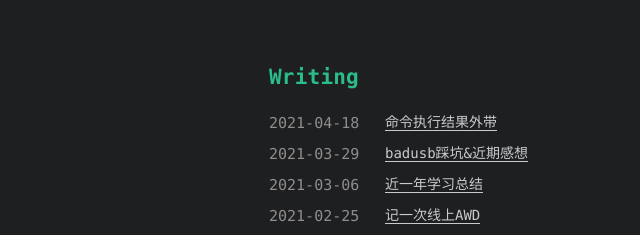
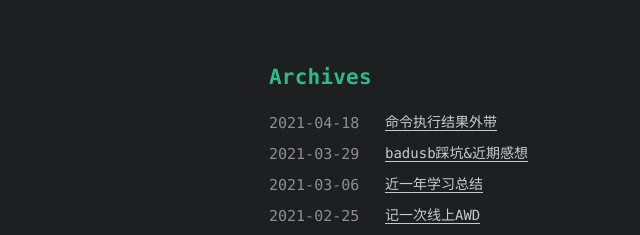
Before and after one commit to polosec/polosec.github.io, a plain HTML site: page index.html in a window 1280 px wide. Shown: the part 189-424 px from the top of the page, 19-659 px from the left. Drawn offline with nearby package versions, Linux system fonts and the light colour scheme; a web font is replaced by a local one.

Commit message:
Site updated: 2021-04-21 06:46:30

```diff
--- a/index.html
+++ b/index.html
@@ -102,7 +102,7 @@
 </section>
 
 <section id="writing">
-  <span class="h1"><a href="/archives/">Writing</a></span>
+  <span class="h1"><a href="/archives/">Archives</a></span>
 
   <ul class="post-list">
 
```
Also changed, not shown: page/2/index.html (+1 -1 lines), page/3/index.html (+1 -1 lines), page/4/index.html (+1 -1 lines), page/5/index.html (+1 -1 lines), page/6/index.html (+1 -1 lines), page/7/index.html (+1 -1 lines).
